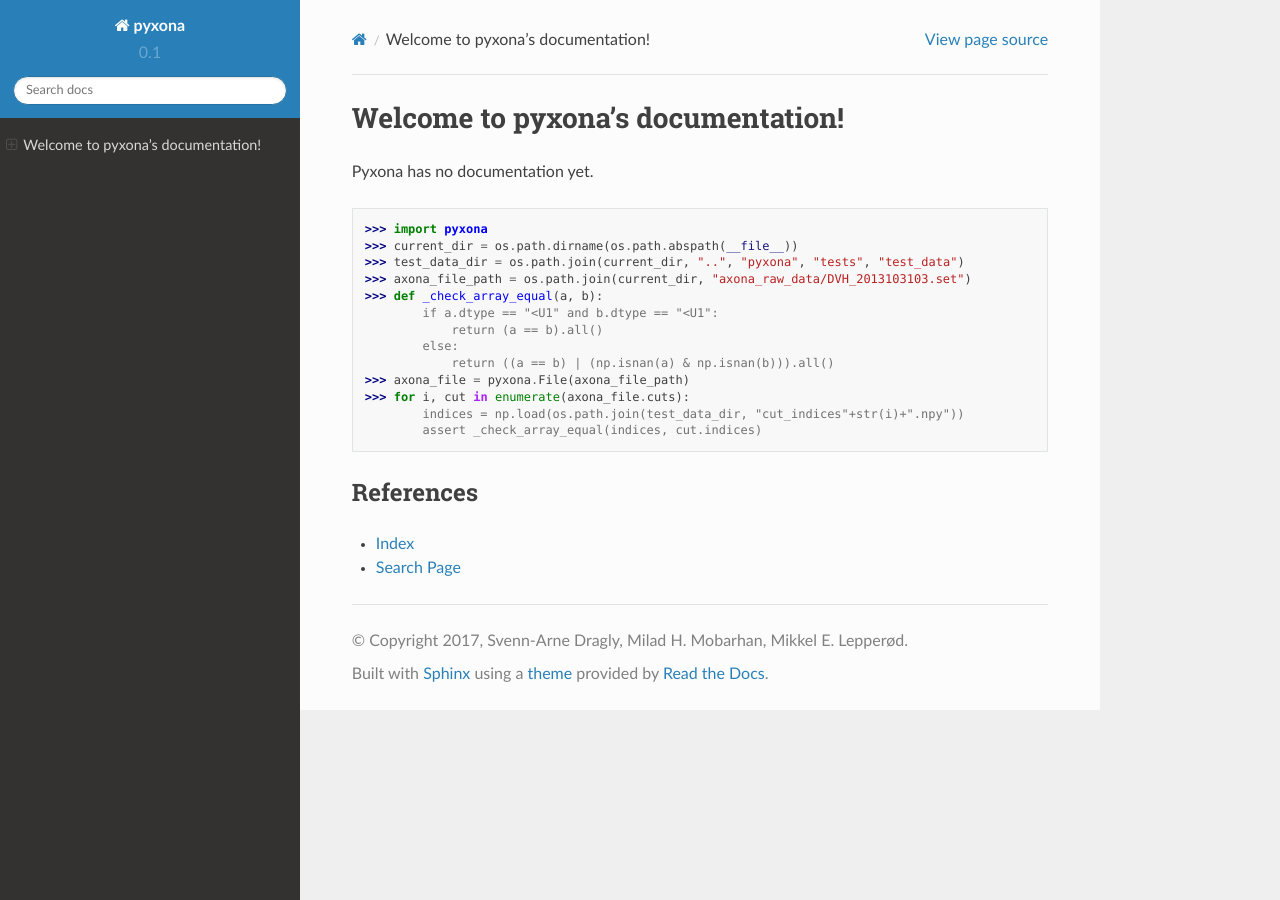
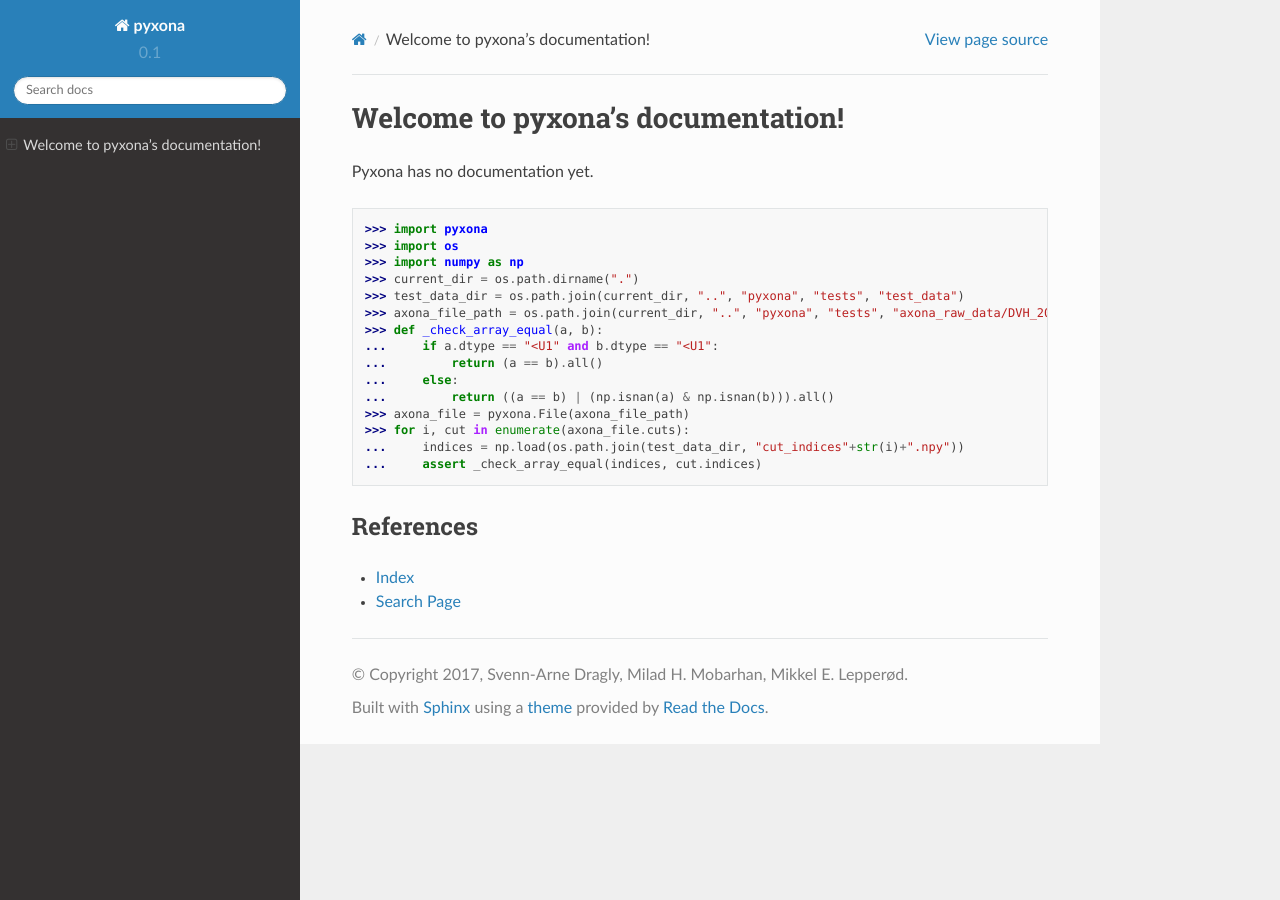
Before and after one commit to CINPLA/pyxona, a Sphinx documentation site: the page built from docs/index.rst, in a window 1280 px wide. Built offline with Sphinx 7.4.7 and the Read the Docs theme 2.0.0, drawn with Linux system fonts in a browser that asks for light colours.

Commit message:
Update doctest

```diff
--- a/docs/index.rst
+++ b/docs/index.rst
@@ -4,25 +4,27 @@
    contain the root `toctree` directive.
 
 Welcome to pyxona's documentation!
-=================================
+==================================
 
 Pyxona has no documentation yet.
 
 .. doctest::
 
     >>> import pyxona
-    >>> current_dir = os.path.dirname(os.path.abspath(__file__))
+    >>> import os
+    >>> import numpy as np
+    >>> current_dir = os.path.dirname(".")
     >>> test_data_dir = os.path.join(current_dir, "..", "pyxona", "tests", "test_data")
-    >>> axona_file_path = os.path.join(current_dir, "axona_raw_data/DVH_2013103103.set")
+    >>> axona_file_path = os.path.join(current_dir, "..", "pyxona", "tests", "axona_raw_data/DVH_2013103103.set")
     >>> def _check_array_equal(a, b):
-            if a.dtype == "<U1" and b.dtype == "<U1":
-                return (a == b).all()
-            else:
-                return ((a == b) | (np.isnan(a) & np.isnan(b))).all()
+    ...     if a.dtype == "<U1" and b.dtype == "<U1":
+    ...         return (a == b).all()
+    ...     else:
+    ...         return ((a == b) | (np.isnan(a) & np.isnan(b))).all()
     >>> axona_file = pyxona.File(axona_file_path)
     >>> for i, cut in enumerate(axona_file.cuts):
-            indices = np.load(os.path.join(test_data_dir, "cut_indices"+str(i)+".npy"))
-            assert _check_array_equal(indices, cut.indices)
+    ...     indices = np.load(os.path.join(test_data_dir, "cut_indices"+str(i)+".npy"))
+    ...     assert _check_array_equal(indices, cut.indices)
 
 References
 ----------
```
